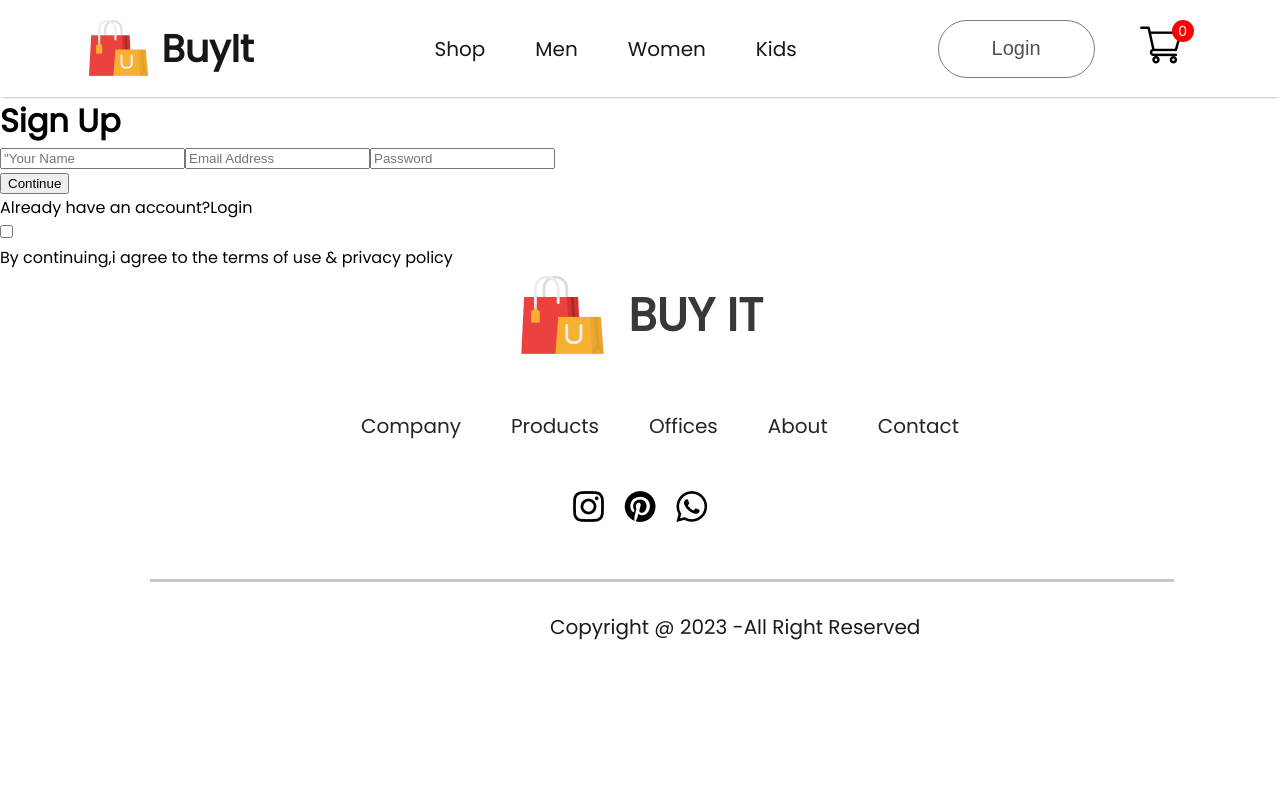
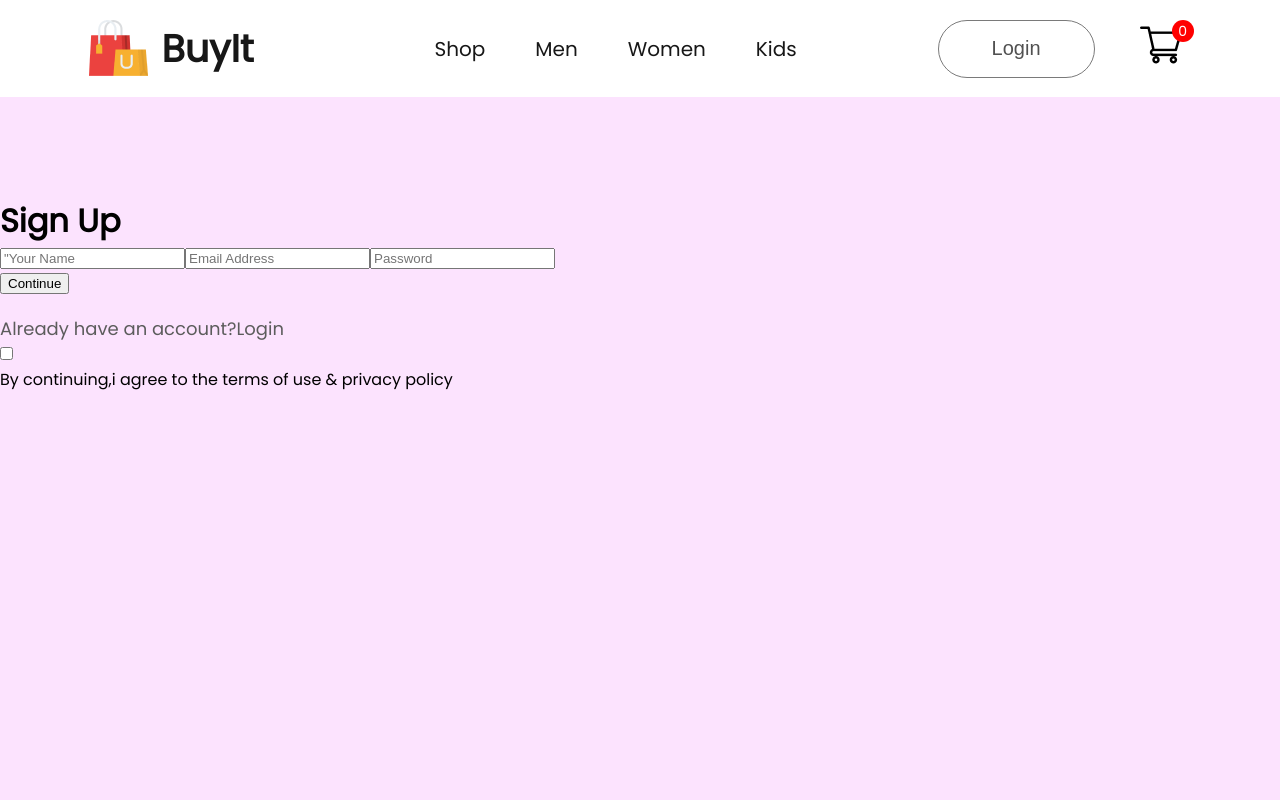
Before and after one commit to Ajay-v44/BuyIt, a React (Create React App) app in the folder frontend/: page /login in a window 1280 px wide. Shown: the top 800 px of the page. Built offline with nearby package versions, Linux system fonts and the light colour scheme.

Commit message:
styled login form

```diff
--- a/frontend/src/components/NavBar/NavBar.jsx
+++ b/frontend/src/components/NavBar/NavBar.jsx
@@ -19,7 +19,7 @@ const NavBar = () => {
             <li onClick={()=>{setmenu("kids")}}><Link to='/kids'>Kids</Link>{menu==="kids"? <hr />:<></>}</li>
         </ul>
         <div className="nav-login-cart">
-<button>Login</button>
+<Link to='/login'><button>Login</button></Link>
 <Link to='/cart'><img src={cart_icon} alt="" /></Link>
 <div className="nav-cart-count">0</div>
         </div>
--- /dev/null
+++ b/frontend/src/pages/Css/LoginSignup.css
@@ -0,0 +1,49 @@
+.LoginSignup{
+    width: 100%;
+    height: 80vh;
+    background: #fce3fe;
+    padding-top: 100px;
+}
+.loginsignup-containerr{
+width: 580px;
+height: 600px;
+background: white;
+margin: auto;
+padding: 40px 60px;
+}
+.loginsignup-containerr h1{
+    margin:20px;
+
+}
+.loginsignup-fields{
+    display: flex;
+    flex-direction: column;
+    gap: 29px;
+    margin-top:30px ;
+}
+.loginsignup-fields input{
+    height: 72px;
+    width: 100%;
+    padding-left: 20px;
+    border: 1px solid #c9c9c9;
+    color: #5c5c5c;
+    font-size: 18px;
+}
+,.loginsignup-containerr button{
+    width: 580px;
+    height: 72px;
+    color: white;
+    background: #ff4141;
+    margin-top: 30px;
+    border: none;
+    font-size: 24px;
+    font-weight: 500;
+    cursor: pointer;
+
+}
+.loginsignup-login{
+    margin-top: 20px;
+    color: #5c5c5c;
+    font-size: 18px;
+    font-weight: 500;
+}
```
Also changed, not shown: frontend/src/pages/LoginSignup.jsx (+15 -14 lines).
